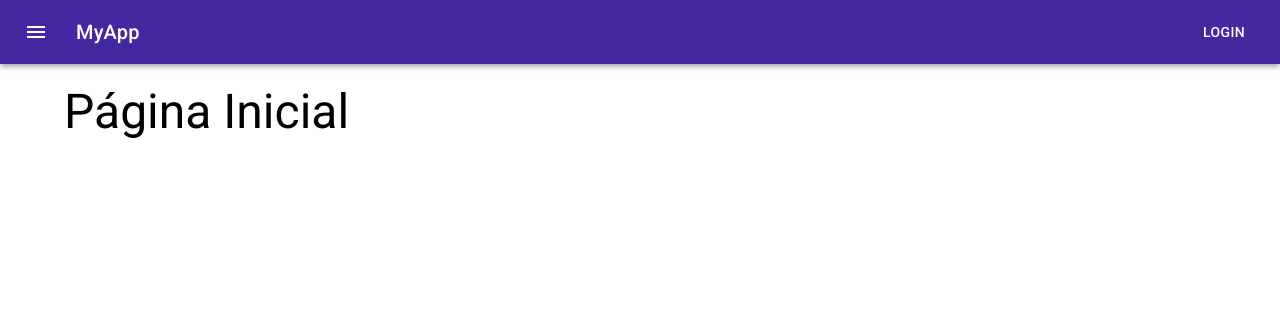
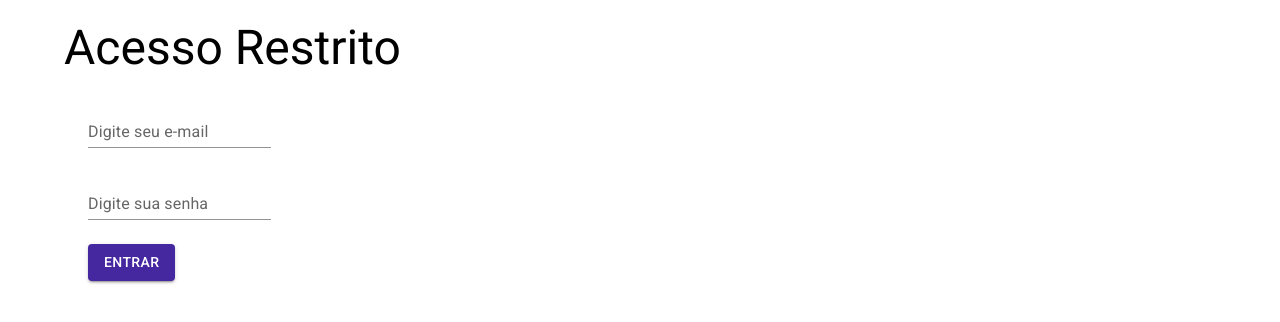
Before and after one commit to KaioCosta62/projeto-react, a React (Create React App) app: page /login in a window 1280 px wide. Shown: the top 322 px of the page. Built offline with nearby package versions, Linux system fonts and the light colour scheme.

Commit message:
criando componente de login

```diff
--- a/src/App.js
+++ b/src/App.js
@@ -2,17 +2,22 @@ import { BrowserRouter as Router, Switch, Route } from 'react-router-dom';
 
 import TemplateDefault from './templates/Default';
 import TemplatePage from './templates/Page';
+import TemplateClean from './templates/Clean'
 
-import Home from './pages/Home';
-import CustomersList from './pages/customers/List';
+import Home from './pages/Home'
+import CustomersList from './pages/customers/List'
 import CustomersRegister from './pages/customers/Register'
 import CustomerEdit from './pages/customers/Edit'
+import Login from './pages/Login'
 
 function App() {
   return (
     <Router>
-      <TemplateDefault>
         <Switch>
+          <Route path="/login">
+            <TemplateClean Component={Login} />
+          </Route>
+        <TemplateDefault>
           <Route path="/customers/edit/:id">
             <TemplatePage title="Editar cliente" Component={CustomerEdit} />
           </Route>
@@ -25,10 +30,10 @@ function App() {
           <Route path="/">
             <TemplatePage title="Página Inicial" Component={Home} />
           </Route>
+        </TemplateDefault>
         </Switch>
-      </TemplateDefault>
     </Router>
-  );
+  )
 }
 
-export default App;
+export default App
--- /dev/null
+++ b/src/pages/Login.js
@@ -0,0 +1,59 @@
+import React, {useState} from 'react'
+import {makeStyles} from '@mui/styles'
+import { TextField, Button, Typography } from '@mui/material'
+
+const useStyles = makeStyles(theme => ({
+  wrapper: {
+    margin: theme.spacing(3)
+  }
+}))
+
+const Login = () => {
+  const classes = useStyles()
+  const [form, setForm] = useState({
+    email: '',
+    password: ''
+  })
+
+  const handleInputChange = (e) => {
+    const {name, value} = e.target
+
+    setForm({
+      ...form,
+      [name]: value
+    })
+  }
+
+  const handleFormSubmit = () => {
+    console.log(form)
+  }
+  return(
+    <>
+      <Typography variant="h3">Acesso Restrito</Typography>
+      <div className = {classes.wrapper}>
+        <TextField
+          onChange = {handleInputChange}
+          label = "Digite seu e-mail"
+          name = "email"
+          variant="standard"
+        />
+      </div>
+      <div className = {classes.wrapper}>
+        <TextField
+          onChange = {handleInputChange}
+          label = "Digite sua senha"
+          type = "password"
+          name = "password"
+          variant="standard"
+        />
+      </div>
+      <div className = {classes.wrapper}>
+        <Button variant="contained" color = "primary" onClick = {handleFormSubmit}>
+          Entrar
+        </Button>
+      </div>
+    </>
+  )
+}
+
+export default Login
--- /dev/null
+++ b/src/templates/Clean.js
@@ -0,0 +1,24 @@
+import React from 'react'
+import Container from '@mui/material/Container'
+import {makeStyles} from '@mui/styles'
+
+
+const useStyles = makeStyles({
+  container: {
+    padding: '20px 0',
+  },
+})
+
+const Clean = ({Component}) => {
+  const classes = useStyles()
+
+  return(
+    <>
+      <Container className = {classes.container}>
+        <Component/>
+      </Container>
+    </>
+  )
+}
+
+export default Clean
```
